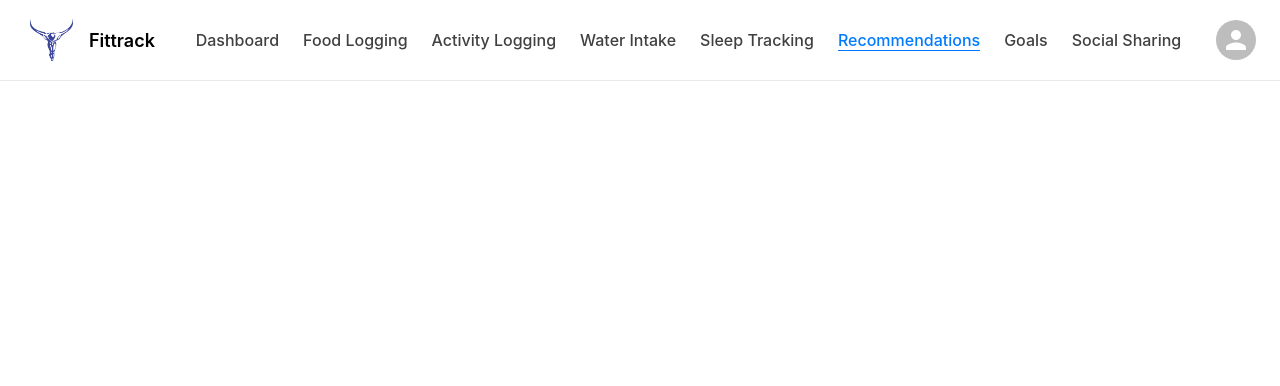
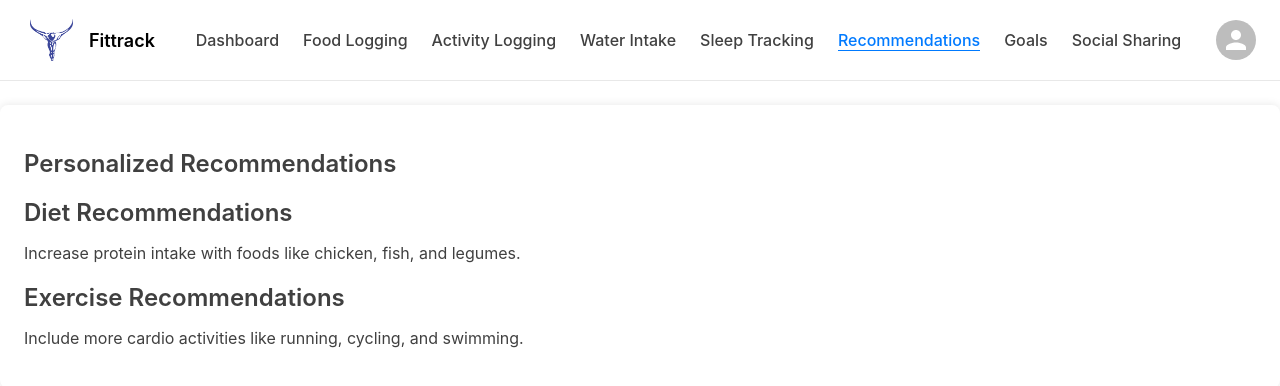
Before and after one commit to Shivani-Amireddy/Fitness_Tracker, a React (Create React App) app in the folder client/: page /recommendations in a window 1280 px wide. Shown: the top 386 px of the page. Built offline with nearby package versions, Linux system fonts and the light colour scheme.

Commit message:
Recieve Recommendations

```diff
--- a/client/src/App.js
+++ b/client/src/App.js
@@ -9,6 +9,7 @@ import Navbar from "./components/Navbar";
 import { AuthProvider } from './context/AuthContext';
 import FoodLogging from "./components/FoodLogging";
 import PhysicalActivityLogging from './components/PhysicalActivityLogging';
+import Recommendations from './components/Recommendations';
 
 const App = () => {
   return (
@@ -22,6 +23,7 @@ const App = () => {
             <Route path="/dashboard" element={<Dashboard />} />
             <Route path="/food-logging" element={<FoodLogging />} />
             <Route path="/activity-logging" element={<PhysicalActivityLogging />} />
+            <Route path="/recommendations" element={<Recommendations />} />
 
 
           </Routes>
--- /dev/null
+++ b/client/src/components/Recommendations.jsx
@@ -0,0 +1,58 @@
+import React from "react";
+import styled from "styled-components";
+
+const RecommendationsContainer = styled.div`
+  background-color: ${({ theme }) => theme.bg};
+  padding: 24px;
+  border-radius: 8px;
+  box-shadow: 0 0 10px rgba(0, 0, 0, 0.1);
+  margin: 24px 0;
+`;
+
+const SectionTitle = styled.h2`
+  font-size: 1.5rem;
+  font-weight: 600;
+  color: ${({ theme }) => theme.text_primary};
+  margin-bottom: 16px;
+`;
+
+const RecommendationList = styled.ul`
+  list-style-type: none;
+  padding: 0;
+`;
+
+const RecommendationItem = styled.li`
+  font-size: 1rem;
+  color: ${({ theme }) => theme.text_primary};
+  margin-bottom: 8px;
+`;
+
+const Recommendations = () => {
+  // Dummy data for demonstration
+  const recommendations = {
+    diet: ["Increase protein intake with foods like chicken, fish, and legumes."],
+    exercise: ["Include more cardio activities like running, cycling, and swimming."],
+  };
+
+  return (
+    <RecommendationsContainer>
+      <SectionTitle>Personalized Recommendations</SectionTitle>
+      <>
+        <SectionTitle>Diet Recommendations</SectionTitle>
+        <RecommendationList>
+          {recommendations.diet.map((rec, index) => (
+            <RecommendationItem key={index}>{rec}</RecommendationItem>
+          ))}
+        </RecommendationList>
+        <SectionTitle>Exercise Recommendations</SectionTitle>
+        <RecommendationList>
+          {recommendations.exercise.map((rec, index) => (
+            <RecommendationItem key={index}>{rec}</RecommendationItem>
+          ))}
+        </RecommendationList>
+      </>
+    </RecommendationsContainer>
+  );
+};
+
+export default Recommendations;
```
